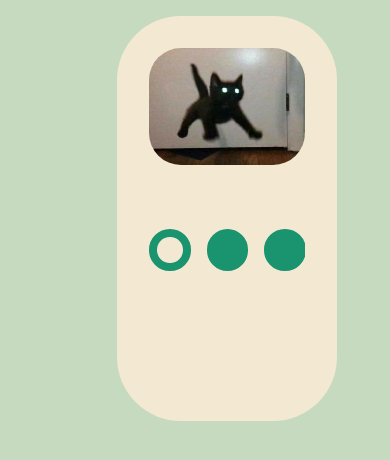
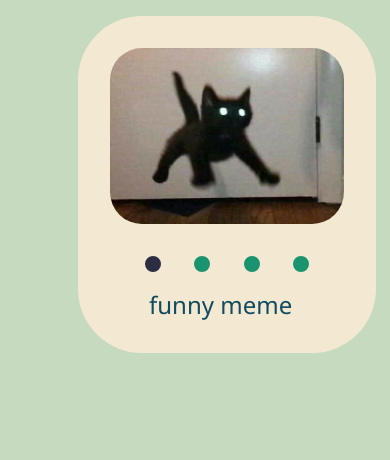
Before and after one commit to z1ll1ax/cssMemeSlider, a plain HTML site: page index.html in a window 390 px wide. Drawn offline with Linux system fonts and the light colour scheme.

Commit message:
feat: added adaptive style for elements (Wed, Sep 11, 2024, 04:41:05 PM)

```diff
--- a/style.css
+++ b/style.css
@@ -16,7 +16,7 @@ body{
 .content{
     margin: 0 auto;
     margin-top: 1rem;
-    width: 40vw;
+    width: 60vw;
 }
 #slider{
     width: 100%;
@@ -54,9 +54,11 @@ img{
     width: 400%;
     display: flex;
     flex-direction: row;
+    transition: all 1s;
 }
 .subtitle{
     width: 25%;
+    margin-left: 5rem;
     font-size: 1.5rem;
     font-weight: 500;
     font-family: 'Segoe UI', Tahoma, Geneva, Verdana, sans-serif;
@@ -70,15 +72,16 @@ input{
     height: 10rem;
     width: 100%;
     display: flex;
-
-    gap: 1rem;
+    gap: 0.1rem;
 }
 .label-navigator {
     aspect-ratio: 1/1;
     height: 16%;
-    border: solid var(--green) 0.5rem;
+    background-color: var(--green);
+    border-width: 1rem;
+    border-color: var(--cream);
+    border-style: solid;
     border-radius: 50%;
-    background-color: var(--green);
 }
 .label-navigator:hover{
     background-color: var(--light-green);
@@ -95,27 +98,62 @@ input{
 #slide4:checked ~ .inner-slider{
     margin-left: -300%;
 }
-#slide1:checked ~ .subtitle-container{
+#slide1:checked ~ .bottom-container .subtitle-wrapper .subtitle-container{
     margin-left: 0%;
 }
-#slide2:checked ~ .subtitle-container{
+#slide2:checked ~ .bottom-container .subtitle-wrapper .subtitle-container{
     margin-left: -100%;
 }
-#slide3:checked ~ .subtitle-container{
+#slide3:checked ~ .bottom-container .subtitle-wrapper .subtitle-container{
     margin-left: -200%;
 }
-#slide4:checked ~ .subtitle-container{
+#slide4:checked ~ .bottom-container .subtitle-wrapper .subtitle-container{
     margin-left: -300%;
 }
 #slide1:checked ~ .bottom-container .controller .label-navigator:nth-of-type(1) {
-    background-color: transparent;
+    background-color: var(--black);
 }
 #slide2:checked ~ .bottom-container .controller .label-navigator:nth-of-type(2) {
-    background-color: transparent;
+    background-color: var(--black);
 }
 #slide3:checked ~ .bottom-container .controller .label-navigator:nth-of-type(3) {
-    background-color: transparent;
+    background-color: var(--black);
 }
 #slide4:checked ~ .bottom-container .controller .label-navigator:nth-of-type(4) {
-    background-color: transparent;
+    background-color: var(--black);
 }
+
+#slide1:checked ~ .bottom-container .controller .label-navigator:nth-of-type(1):hover {
+    background-color: var(--dark-green);
+}
+#slide2:checked ~ .bottom-container .controller .label-navigator:nth-of-type(2):hover {
+    background-color: var(--dark-green);
+}
+#slide3:checked ~ .bottom-container .controller .label-navigator:nth-of-type(3):hover {
+    background-color: var(--dark-green);
+}
+#slide4:checked ~ .bottom-container .controller .label-navigator:nth-of-type(4):hover {
+    background-color: var(--dark-green);
+}
+@media (max-width: 1023px) {
+    .bottom-container{
+        flex-direction: column;
+        margin-top: 1rem;
+    }
+    .subtitle-wrapper{
+        order: 2;
+    }
+    .subtitle-container{
+        justify-content: center;
+    }
+    .subtitle{
+        margin-left: 10vw;
+    }
+    .controller{
+        order: 1;
+        justify-content: center;
+    }
+    .label-navigator{
+        height: 1rem;
+    }
+}
```
